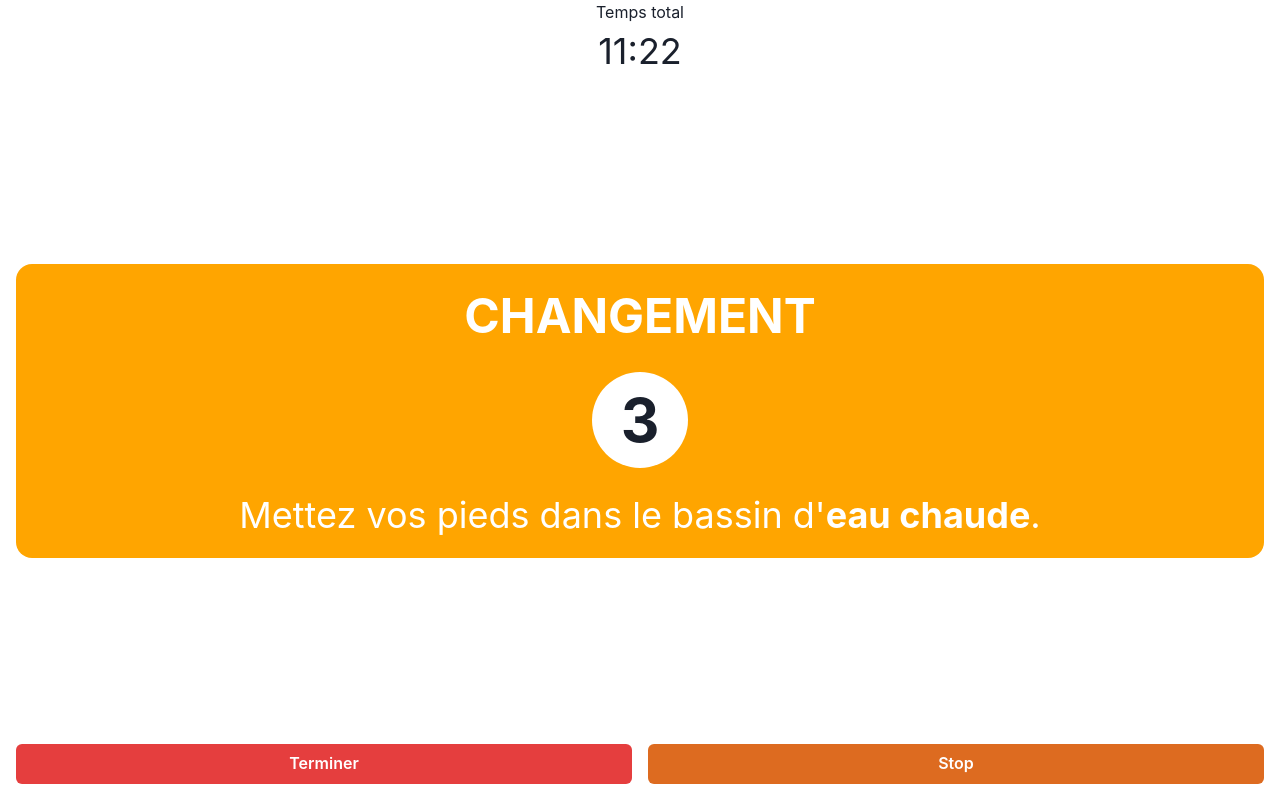
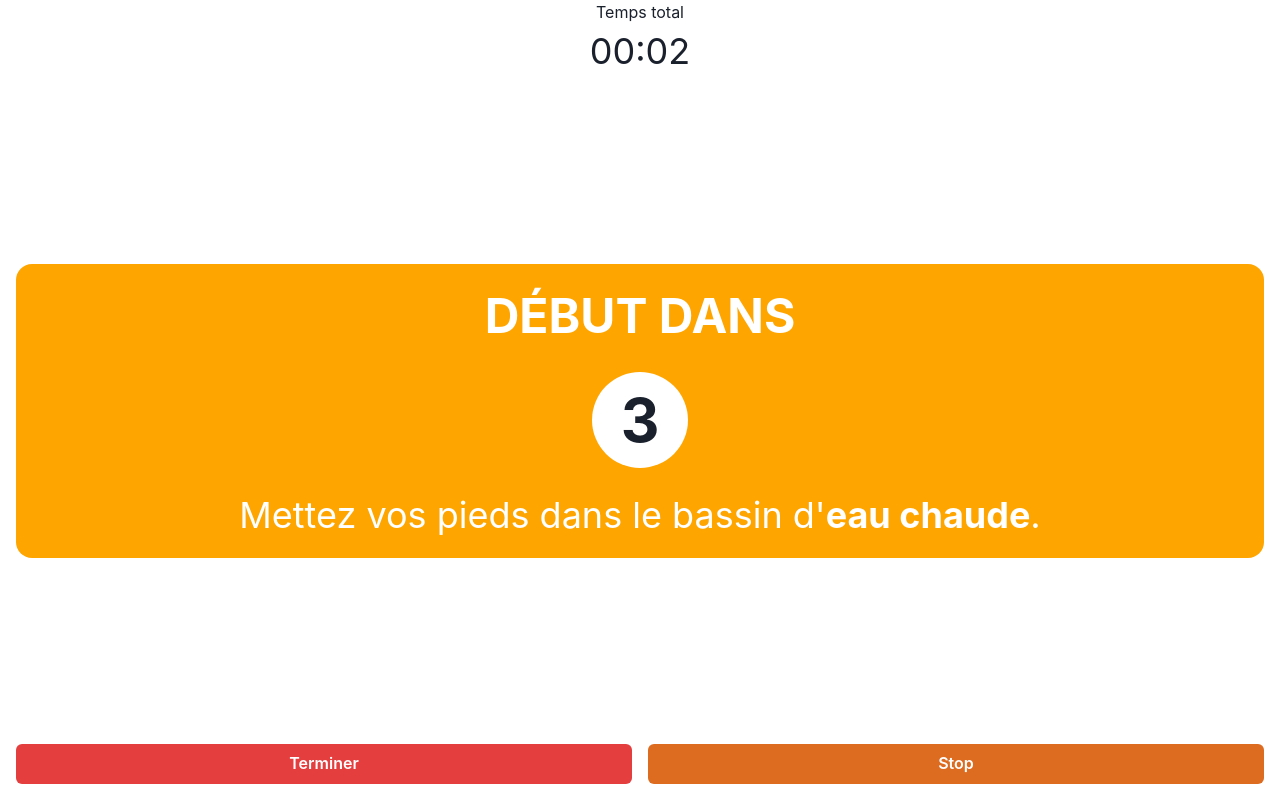
Before and after one commit to ewencodes/traitement-neuropathies, a React (Vite) app: page / in a window 1280 px wide. Both pictures are taken after a click on the button "Commencer". Built offline with nearby package versions, Linux system fonts and the light colour scheme.

Commit message:
fix: waiting message

```diff
--- a/src/components/Session.tsx
+++ b/src/components/Session.tsx
@@ -4,7 +4,7 @@ import Timer from './Timer'
 import Stages, { StageType } from './Stages'
 
 const Session: React.FC<{ end: () => void }> = ({ end }) => {
-    const [time, setTime] = useState(680)
+    const [time, setTime] = useState(0)
     const [isPaused, setIsPaused] = useState(false)
     const [isFinished, setIsFinished] = useState(false)
 
```
